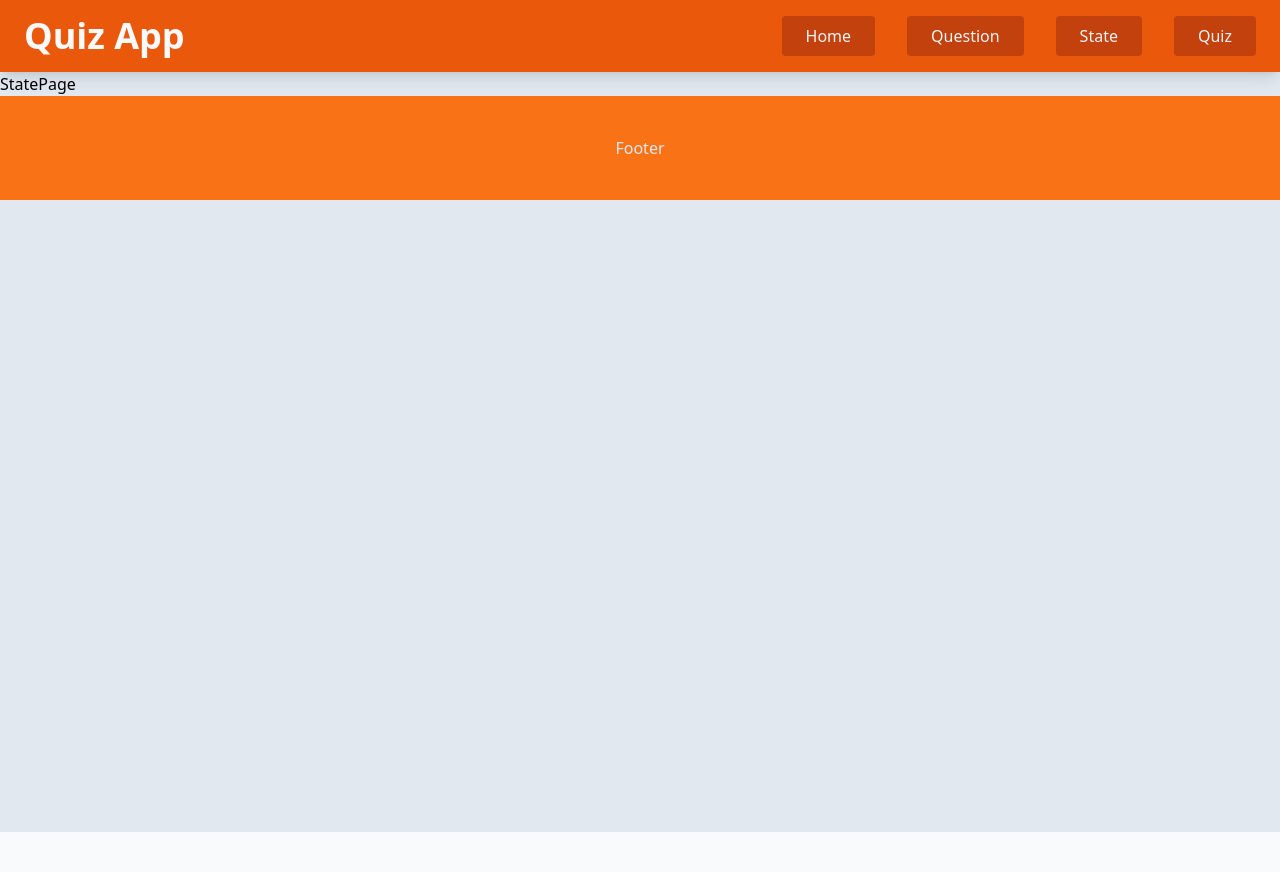
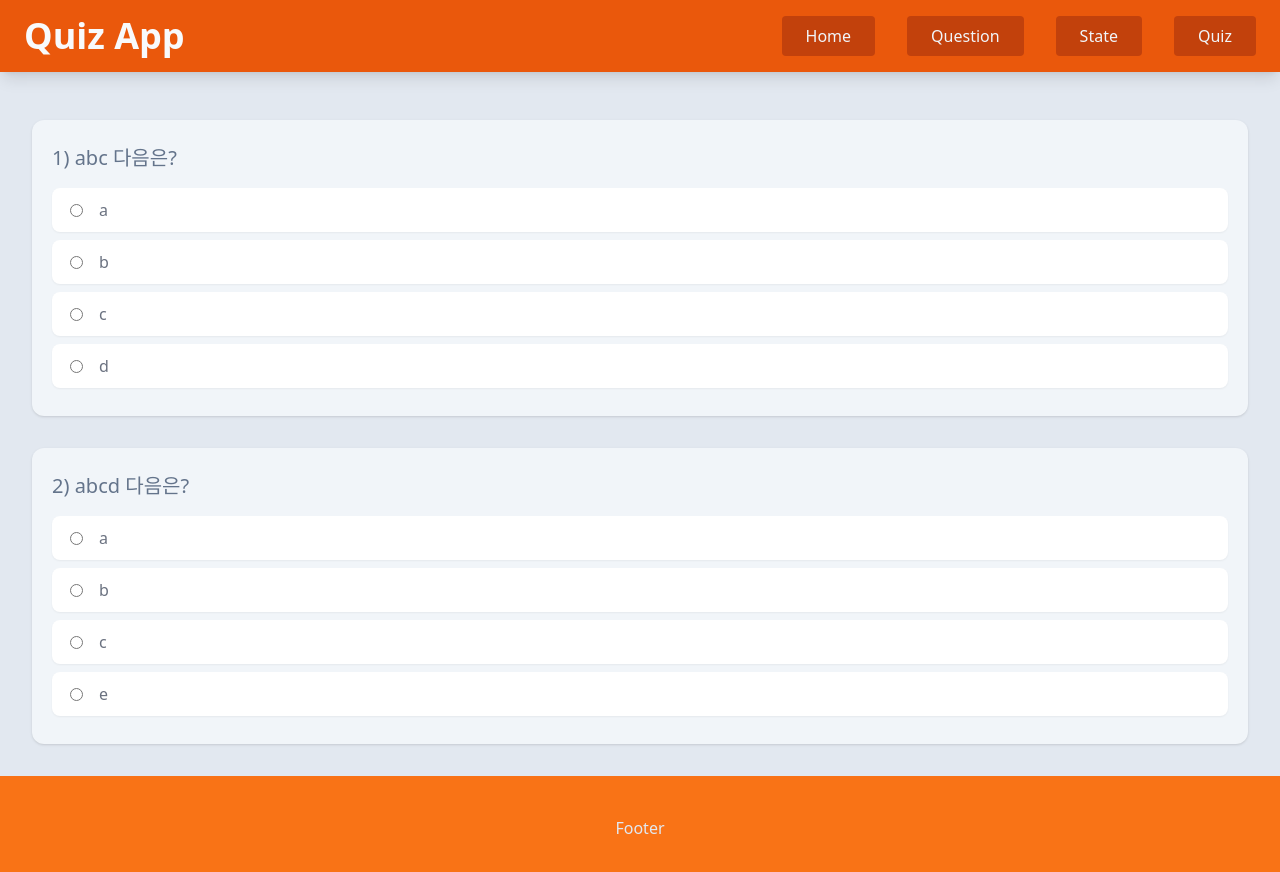
Before and after one commit to fluorjo/nextjs_quiz, a Next.js app: page /state in a window 1280 px wide. Shown: the top 872 px of the page. Before the commit the page ends 832 px from the top, so only its background shows below. Built offline with nearby package versions, Linux system fonts and the light colour scheme.

Commit message:
state page

```diff
--- a/app/state/page.tsx
+++ b/app/state/page.tsx
@@ -1,9 +1,18 @@
-import React from 'react'
+import State from "@/components/State";
+import { getStates } from "@/utils/functions";
+import React from "react";
 
 const StatePage = () => {
-return (
-<div>StatePage</div>
-)
-}
+  const states = getStates();
+  return (
+    <div
+      className={
+        "flex flex-col space-y-4 md:space-y-8 p-4 lg:p-8"
+      }
+    >
+      <State states={states}></State>
+    </div>
+  );
+};
 
-export default StatePage
+export default StatePage;
--- a/components/State.tsx
+++ b/components/State.tsx
@@ -1,9 +1,34 @@
-import React from 'react'
+'use client'
 
-const State = () => {
-return (
-<div>State</div>
-)
+import { IState } from "@/utils/types";
+import React, { useState } from "react";
+import Question from "./Question";
+interface Props {
+  states: IState[];
 }
+const State = ({ states }: Props) => {
+  const [state, setState] = useState(1);
 
-export default State
+  return (
+    <div>
+      <div
+        className={
+          "flex flex-col space-y-4 md:space-y-8 pt-4"
+        }
+      >
+        {states[state].questions.map(
+          (question) => (
+            <Question
+              withId={true}
+              checkEnabled={true}
+              key={question.id + "_" + state}
+              question={question}
+            />
+          )
+        )}
+      </div>
+    </div>
+  );
+};
+
+export default State;
--- a/utils/functions.ts
+++ b/utils/functions.ts
@@ -1,5 +1,8 @@
-import { IQuestion } from "./types";
+import { IQuestion, IState } from "./types";
 
 export const getQuestions = (): IQuestion[] => {
   return require("../data/questions.json");
 };
+export const getStates = (): IState[] => {
+  return require("../data/states.json");
+};
```
